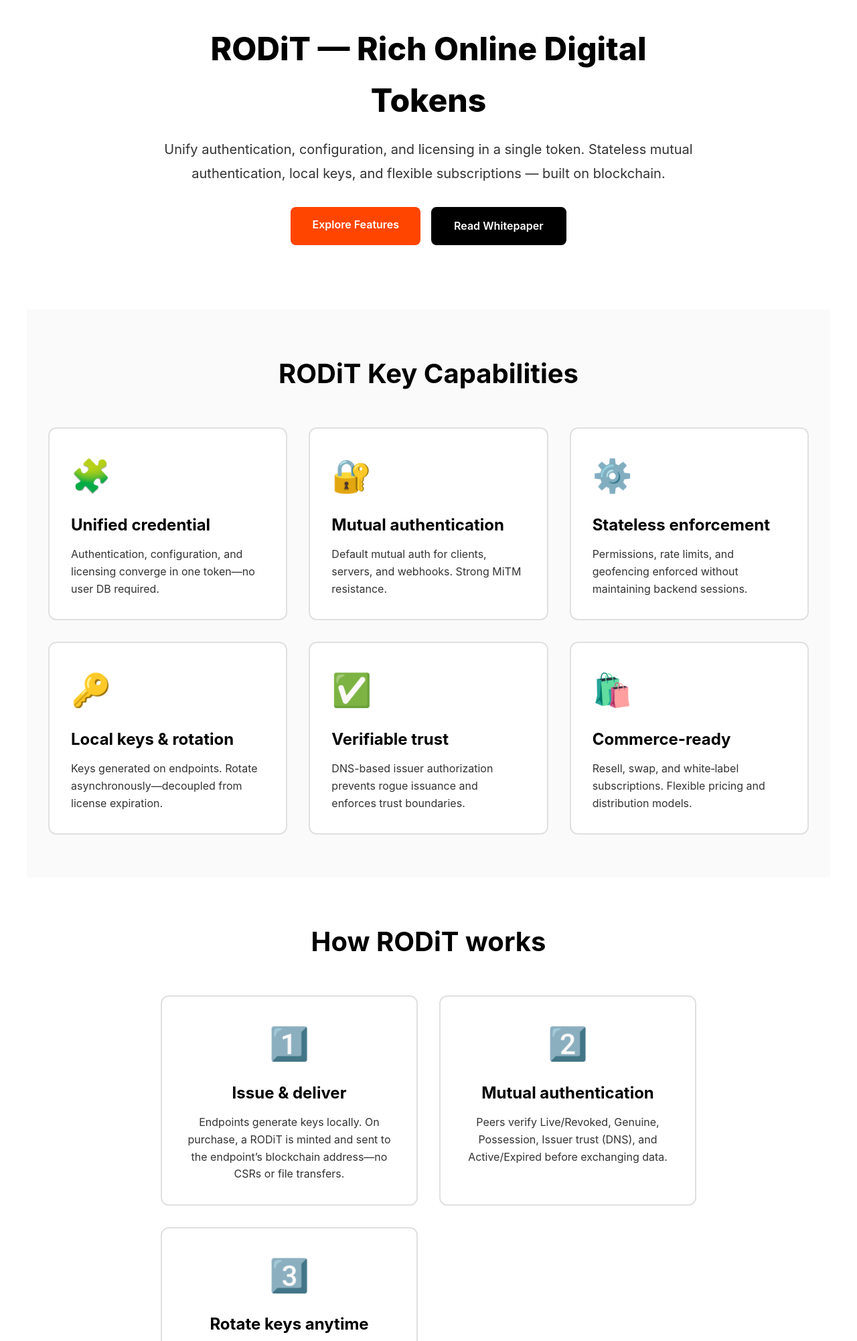
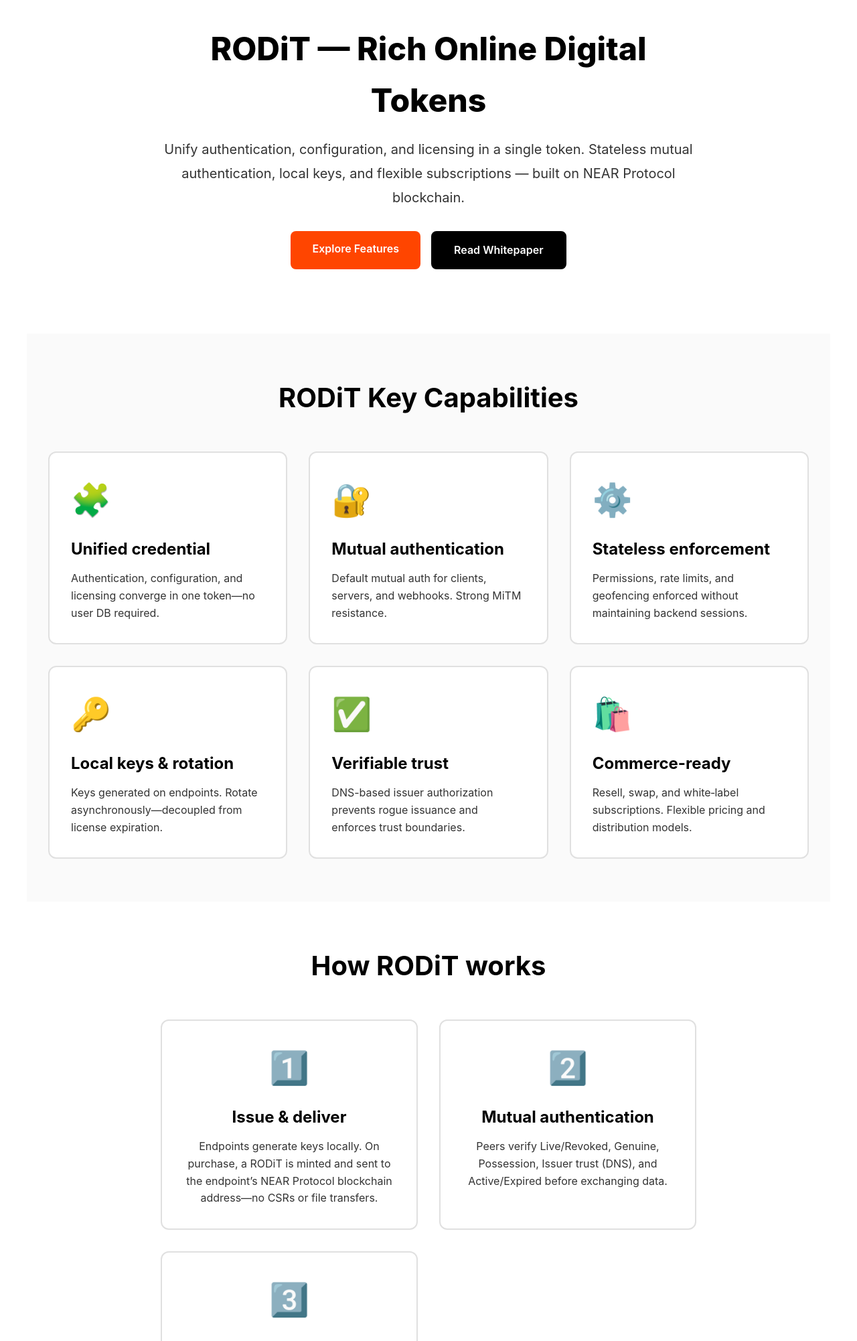
Before and after one commit to rodit-org/homepage-discernible-io, a website: page public/index.html in a window 1280 px wide. Shown: the part 141-2143 px from the top of the page at 67% size. Drawn offline with Linux system fonts and the light colour scheme.

Commit message:
feat: specify NEAR Protocol as the blockchain platform
- Updated hero subtitle to explicitly mention NEAR Protocol blockchain
- Clarified that RODiTs are sent to NEAR Protocol blockchain addresses in the issuance flow

```diff
--- a/public/index.html
+++ b/public/index.html
@@ -41,7 +41,7 @@
             <section class="hero">
                 <div class="hero-content">
                     <h2 class="hero-title">RODiT — Rich Online Digital Tokens</h2>
-                    <p class="hero-subtitle">Unify authentication, configuration, and licensing in a single token. Stateless mutual authentication, local keys, and flexible subscriptions — built on blockchain.</p>
+                    <p class="hero-subtitle">Unify authentication, configuration, and licensing in a single token. Stateless mutual authentication, local keys, and flexible subscriptions — built on NEAR Protocol blockchain.</p>
                     <div class="cta-buttons">
                         <a class="btn btn-primary" href="#features">Explore Features</a>
                         <a class="btn btn-secondary" href="https://dev.to/discernible-io/rich-online-digital-tokens-whitepaper-1gpg" target="_blank" rel="noopener">Read Whitepaper</a>
@@ -92,7 +92,7 @@
                         <div class="feature-card">
                             <div class="feature-icon">1️⃣</div>
                             <h3>Issue & deliver</h3>
-                            <p>Endpoints generate keys locally. On purchase, a RODiT is minted and sent to the endpoint’s blockchain address—no CSRs or file transfers.</p>
+                            <p>Endpoints generate keys locally. On purchase, a RODiT is minted and sent to the endpoint’s NEAR Protocol blockchain address—no CSRs or file transfers.</p>
                         </div>
                         <div class="feature-card">
                             <div class="feature-icon">2️⃣</div>
```
